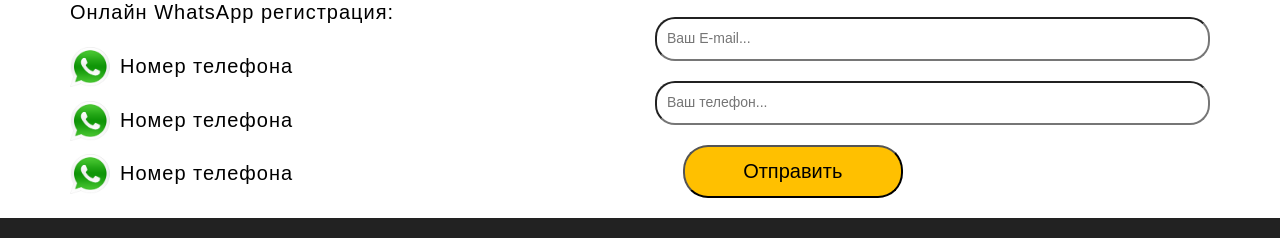
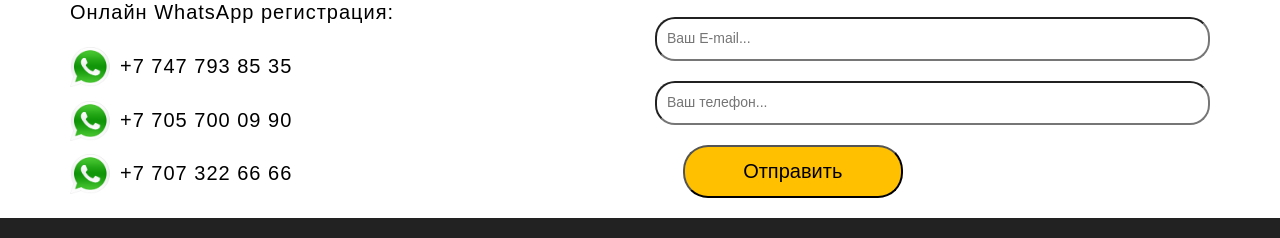
Before and after one commit to megubka/megubka.github.io, a plain HTML site: page matigas/index.html in a window 1280 px wide. Shown: the part 2427-2665 px from the top of the page. Drawn offline with Linux system fonts and the light colour scheme.

Commit message:
number added

```diff
--- a/matigas/css/media.css
+++ b/matigas/css/media.css
@@ -20,6 +20,7 @@
 	.reg_header{
 		margin-top: 0 !important;
 	}
+
 }
 
 /* Small Devices, Tablets */
--- a/matigas/index.html
+++ b/matigas/index.html
@@ -141,11 +141,11 @@
 						<div class="logo"></div>
 						<p class="reg_header">Онлайн WhatsApp регистрация: </p>
 						<div class="whatsapp"></div>
-						<p>Номер телефона</p>
+						<p>+7 747 793 85 35</p>
 						<div class="whatsapp"></div>
-						<p>Номер телефона</p>
+						<p>+7 705 700 09 90</p>
 						<div class="whatsapp"></div>
-						<p>Номер телефона</p>
+						<p>+7 707 322 66 66</p>
 					</div>
 				</div>
 				<div class="col-md-6">
```
Also changed, not shown: 1 other file.
